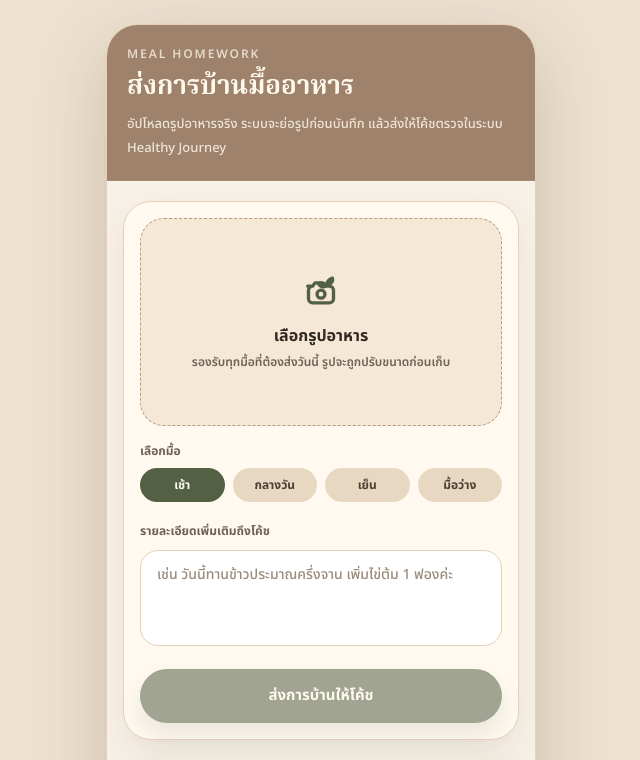
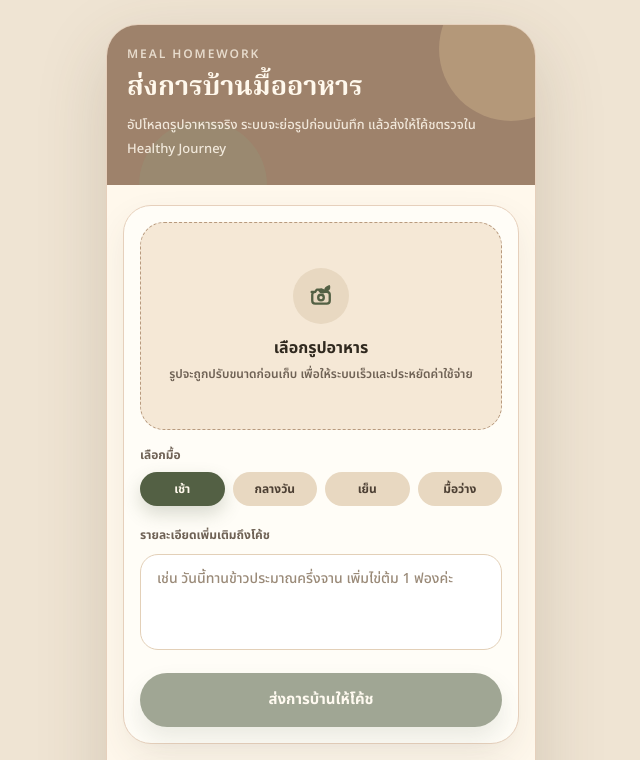
Before and after one commit to BoyRTS/healthy-journey, a Next.js app: page /member/food in a window 1280 px wide. Shown: the top 760 px of the page, without its empty margins (319-959 px from the left). Built offline with nearby package versions, Linux system fonts and the light colour scheme; no server answers.

Commit message:
Fix member food page presentation

```diff
--- a/src/app/member/food/page.tsx
+++ b/src/app/member/food/page.tsx
@@ -114,23 +114,27 @@ export default function MemberFoodPage() {
   }
 
   return (
-    <main className="min-h-screen bg-[#EDE1D0] font-[var(--font-sans-thai)] text-[#30291F] sm:px-3 sm:py-6">
-      <div className="mx-auto min-h-screen w-full overflow-hidden bg-[#F8F1E7] sm:min-h-[calc(100vh-3rem)] sm:max-w-[430px] sm:rounded-[32px] sm:border sm:border-[#E6D0BC] sm:shadow-[0_24px_70px_rgba(82,65,45,0.22)]">
-        <header className="border-b border-[#A98970] bg-[#9E826B] px-5 py-5">
+    <main className="min-h-screen bg-[#EFE4D3] px-3 py-4 font-[var(--font-sans-thai)] text-[#30291F] sm:py-6">
+      <div className="mx-auto min-h-[calc(100vh-2rem)] w-full max-w-[430px] overflow-hidden rounded-[32px] border border-[#E6D0BC] bg-[#FFF8EC] shadow-[0_24px_70px_rgba(82,65,45,0.18)]">
+        <header className="relative overflow-hidden bg-[#9E826B] px-5 pb-6 pt-5 text-[#FFF8EC]">
+          <div className="absolute -right-12 -top-12 h-36 w-36 rounded-full bg-[#F4D6A5]/25" />
+          <div className="absolute -bottom-16 left-8 h-32 w-32 rounded-full bg-[#8F9F7E]/24" />
+          <div className="relative">
             <p className="text-[12px] font-semibold uppercase tracking-[0.16em] text-[#FFF8EC]/75">
               Meal homework
             </p>
-          <h1 className="mt-2 font-[var(--font-serif-thai)] text-[26px] font-semibold leading-tight text-[#FFF8EC]">
+            <h1 className="mt-2 font-[var(--font-serif-thai)] text-[27px] font-semibold leading-tight">
               ส่งการบ้านมื้ออาหาร
             </h1>
-          <p className="mt-2 text-[13px] font-medium leading-6 text-[#FFF8EC]/84">
-            อัปโหลดรูปอาหารจริง ระบบจะย่อรูปก่อนบันทึก แล้วส่งให้โค้ชตรวจในระบบ Healthy Journey
+            <p className="mt-2 text-[13px] font-medium leading-6 text-[#FFF8EC]/86">
+              อัปโหลดรูปอาหารจริง ระบบจะย่อรูปก่อนบันทึก แล้วส่งให้โค้ชตรวจใน Healthy Journey
             </p>
+          </div>
         </header>
 
         <section className="space-y-5 px-4 py-5">
-          <div className="rounded-[28px] border border-[#E6D0BC] bg-[#FFF9EF] p-4 shadow-[0_14px_34px_rgba(82,65,45,0.08)]">
-            <label className="flex min-h-52 w-full cursor-pointer flex-col items-center justify-center overflow-hidden rounded-[24px] border border-dashed border-[#B89A7E] bg-[#F5E8D6] text-center">
+          <section className="rounded-[28px] border border-[#E6D0BC] bg-[#FFFDF7] p-4 shadow-[0_14px_34px_rgba(82,65,45,0.08)]">
+            <label className="flex min-h-52 w-full cursor-pointer flex-col items-center justify-center overflow-hidden rounded-[24px] border border-dashed border-[#B89A7E] bg-[#F5E8D6] text-center transition hover:bg-[#F1DFC7]">
               <input
                 accept="image/*"
                 className="sr-only"
@@ -145,10 +149,12 @@ export default function MemberFoodPage() {
                 />
               ) : (
                 <span className="flex flex-col items-center px-5 py-8">
-                  <MealPhotoIcon className="h-10 w-10 text-[#536044]" />
+                  <span className="grid h-14 w-14 place-items-center rounded-full bg-[#E8D8C1] text-[#536044]">
+                    <MealPhotoIcon className="h-7 w-7" />
+                  </span>
                   <span className="mt-3 text-[16px] font-bold text-[#30291F]">เลือกรูปอาหาร</span>
                   <span className="mt-1 text-[12px] font-semibold leading-5 text-[#6F6255]">
-                    รองรับทุกมื้อที่ต้องส่งวันนี้ รูปจะถูกปรับขนาดก่อนเก็บ
+                    รูปจะถูกปรับขนาดก่อนเก็บ เพื่อให้ระบบเร็วและประหยัดค่าใช้จ่าย
                   </span>
                 </span>
               )}
@@ -156,7 +162,8 @@ export default function MemberFoodPage() {
 
             {compressedPhoto ? (
               <p className="mt-3 text-[11px] font-semibold text-[#6F6255]">
-                รูปถูกปรับเป็น {compressedPhoto.width}x{compressedPhoto.height}px · {(compressedPhoto.compressedSize / 1024).toFixed(0)}KB
+                รูปถูกปรับเป็น {compressedPhoto.width}x{compressedPhoto.height}px ·{" "}
+                {(compressedPhoto.compressedSize / 1024).toFixed(0)}KB
               </p>
             ) : null}
 
@@ -165,9 +172,9 @@ export default function MemberFoodPage() {
               <div className="grid grid-cols-4 gap-2">
                 {mealOptions.map((meal) => (
                   <button
-                    className={`rounded-full px-3 py-2 text-[12px] font-bold transition ${
+                    className={`rounded-full px-2.5 py-2 text-[12px] font-bold transition ${
                       mealLabel === meal
-                        ? "bg-[#536044] text-[#FFF8EC]"
+                        ? "bg-[#536044] text-[#FFF8EC] shadow-[0_8px_18px_rgba(83,96,68,0.22)]"
                         : "bg-[#E8D8C1] text-[#4D4034]"
                     }`}
                     key={meal}
@@ -215,9 +222,9 @@ export default function MemberFoodPage() {
             >
               {status === "submitting" ? "กำลังส่ง..." : "ส่งการบ้านให้โค้ช"}
             </button>
-          </div>
+          </section>
 
-          <section className="rounded-[28px] border border-[#E6D0BC] bg-[#FFF9EF] p-4 shadow-[0_14px_34px_rgba(82,65,45,0.08)]">
+          <section className="rounded-[28px] border border-[#E6D0BC] bg-[#FFFDF7] p-4 shadow-[0_14px_34px_rgba(82,65,45,0.08)]">
             <div className="flex items-center justify-between gap-3">
               <div>
                 <p className="text-[12px] font-semibold uppercase tracking-[0.16em] text-[#8F7A67]">
```
Lines whose indentation alone changed are shown as unchanged.
